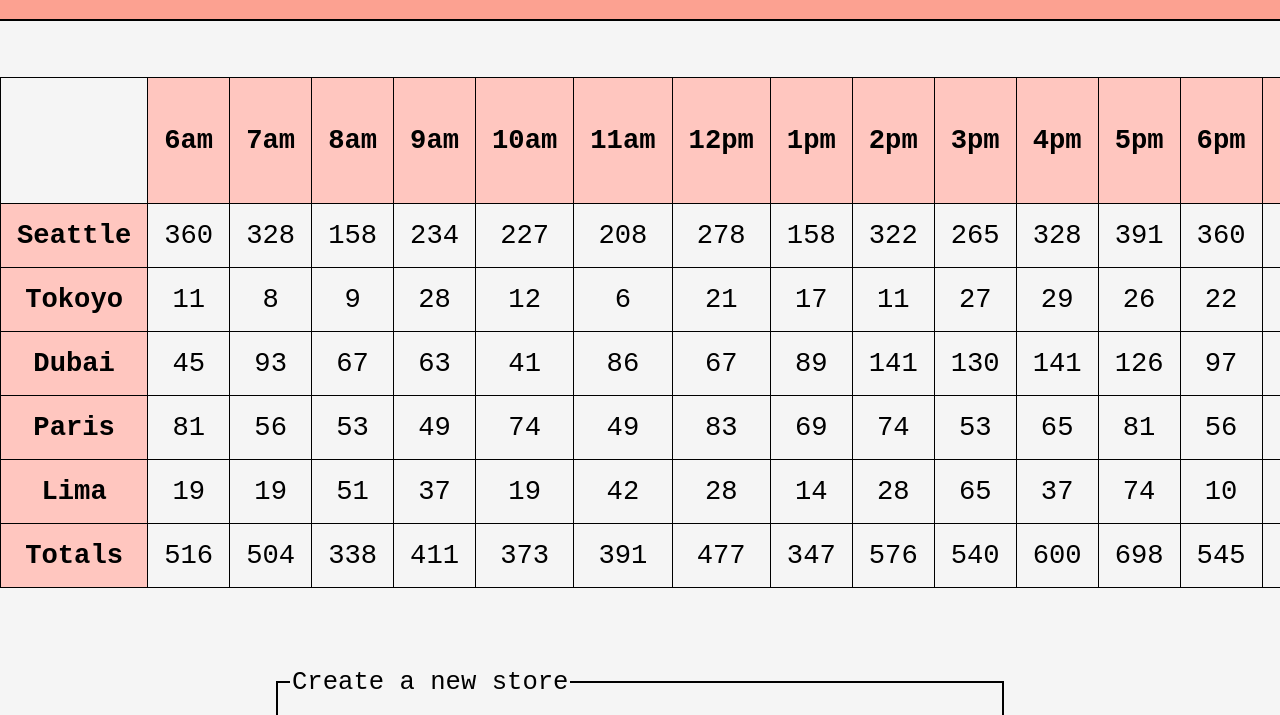
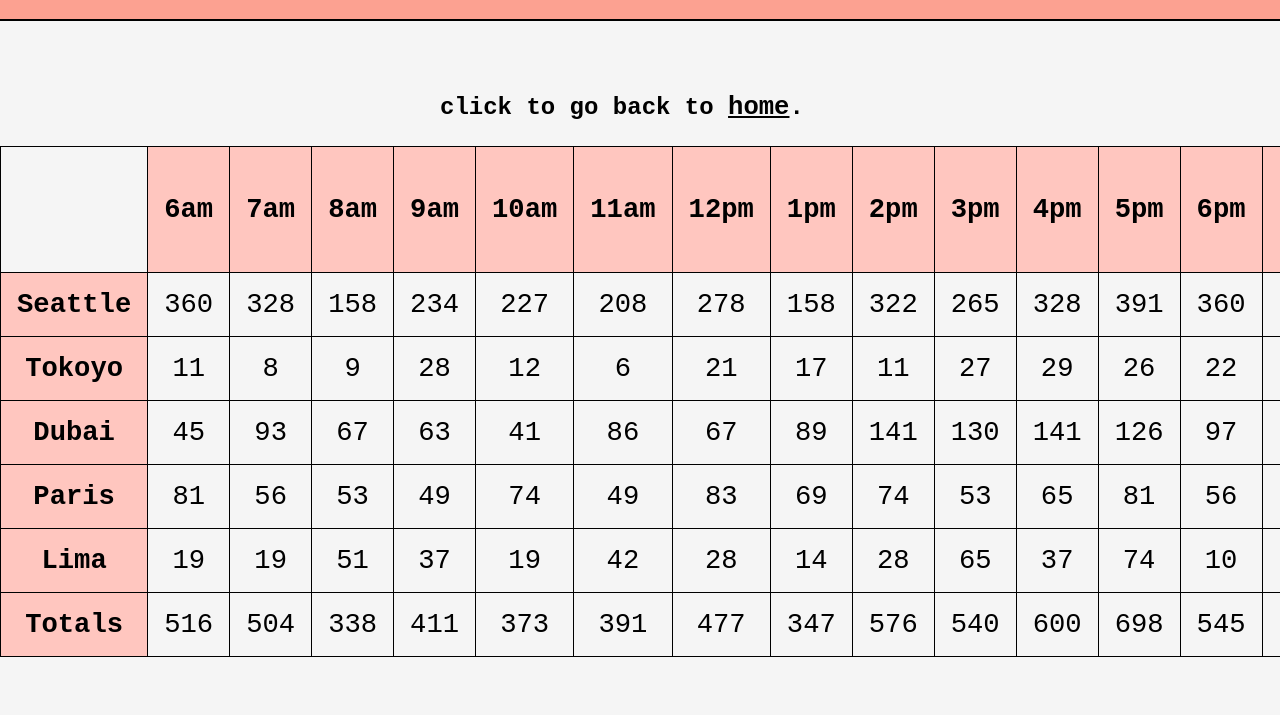
Before and after one commit to maxpollock/cookie-stand, a plain HTML site: page sales.html in a window 1280 px wide. Shown: the part 53-768 px from the top of the page. Drawn offline with Linux system fonts and the light colour scheme.

Commit message:
JS functions working for the total bar. Styling added. Back to Home button added on sales data page

```diff
--- a/app.js
+++ b/app.js
@@ -94,11 +94,13 @@ for (i = 0; i < cities.length; i++) {
 
 function footerRow() {
   const footer = document.getElementById(table);
+  const footerTf = document.createElement("tfoot");
   const footerTr = document.createElement("tr");
   const footerTitleTr = document.createElement("td");
   footerTitleTr.textContent = "Totals";
   footerTr.appendChild(footerTitleTr);
-  table.appendChild(footerTr);
+  footerTf.appendChild(footerTr);
+  table.appendChild(footerTf);
 
   for (j = 0; j < hours.length; j++) {
     let product = 0;
@@ -126,7 +128,12 @@ form.addEventListener("submit", function (event) {
   const addCity = new City(city, min, max, avg);
   cities.push(addCity);
 
-  console.log(cities);
+  // Calling Functions
+  addCity.cityRow();
+  footerRow();
 
-  addCity.cityRow();
+  // Removing previous totals row
+  const trInTable = document.querySelectorAll("tr");
+  const totalRow = trInTable;
+  totalRow.remove();
 });
--- a/sales.html
+++ b/sales.html
@@ -17,6 +17,9 @@
   </header>
   <body>
     <main>
+      <h3 id="home-link">
+        click to go back to <a href="./index.html">home</a>.
+      </h3>
       <table id="table"></table>
 
       <fieldset>
--- a/styles.css
+++ b/styles.css
@@ -189,15 +189,15 @@ input {
 
 button {
   border: 1px solid black;
-  padding: .5rem 1.5rem;
+  padding: 0.5rem 1.5rem;
   background-color: rgb(252, 221, 216);
   font-size: 1.4rem;
   font-family: "Martian Mono", monospace;
-  transition: .5s;
+  transition: 0.5s;
   cursor: pointer;
 }
 
-button:hover{
+button:hover {
   background-color: white;
 }
 
@@ -234,3 +234,23 @@ footer {
   text-decoration: underline;
   transform: scale(1.1);
 }
+
+#home-link {
+  font-size: 1.5rem;
+  font-family: "Martian Mono", monospace;
+  padding: 1rem;
+  width: 400px;
+  margin: 0.5rem auto;
+}
+
+#home-link a {
+  text-decoration: underline;
+  font-size: 1.6rem;
+  color: black;
+  transition: 0.5s;
+}
+
+#home-link a:hover {
+  cursor: pointer;
+  color: rgb(252, 128, 106);
+}
```
